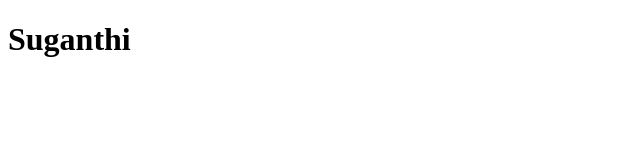
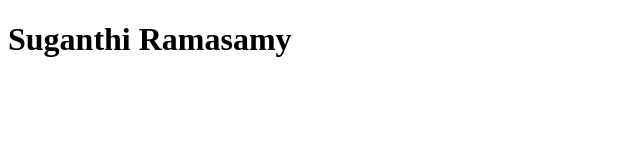
Before and after one commit to Suganthi-Ramasamy/Sample-GitHub, a plain HTML site: page index.html in a window 1280 px wide. Shown: the whole page, without its empty margins (0-640 px from the left). Drawn offline with Linux system fonts and the light colour scheme.

Commit message:
feat: cahnges done in the file

```diff
--- a/index.html
+++ b/index.html
@@ -5,6 +5,6 @@
     <title>Title</title>
 </head>
 <body>
-<h1>Suganthi</h1>
+<h1>Suganthi Ramasamy</h1>
 </body>
 </html>
```
